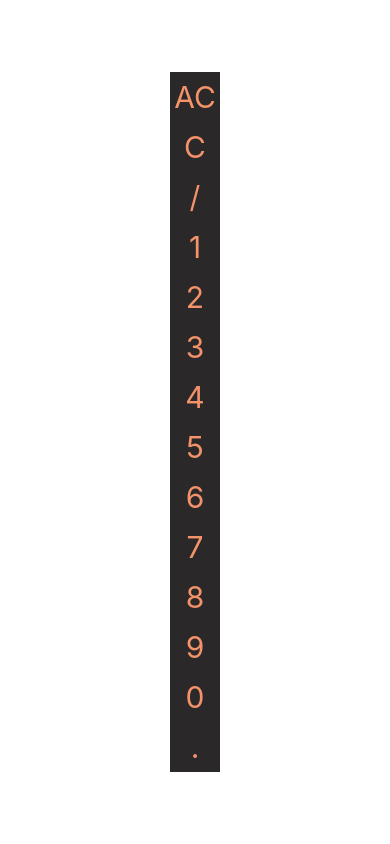
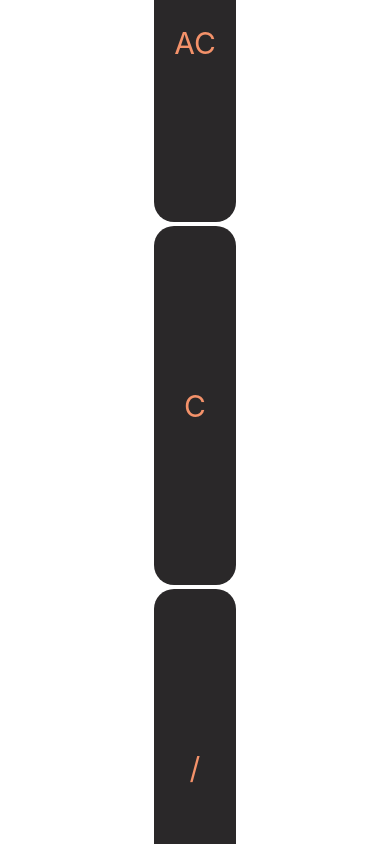
Before and after one commit to Nicolewrack23/Calculator_App, a React Native app in the folder project-calculator-app/: screen / in a window 390 px wide. Shown: the top 844 px of the page. Built offline with nearby package versions, Linux system fonts and the light colour scheme.

Commit message:
added styling for buttons and zero

```diff
--- a/project-calculator-app/components/ButtonContainer.js
+++ b/project-calculator-app/components/ButtonContainer.js
@@ -1,6 +1,18 @@
 import { Pressable, Text, StyleSheet } from "react-native";
 
 const buttons = ({ value, onButtonPress }) => {
+  if (value === "0") {
+    console.log("zero " + value);
+    return (
+      <Pressable
+        style={[styles.buttons, styles.zeroButton]}
+        onPress={onButtonPress}
+      >
+        <Text style={styles.zero}>{value}</Text>
+      </Pressable>
+    );
+  }
+
   console.log("buttons " + value);
   return (
     <Pressable style={styles.buttons} onPress={onButtonPress}>
@@ -12,15 +24,26 @@ export default buttons;
 
 const styles = StyleSheet.create({
   buttons: {
+    flexBasis: "32%",
+    display: "flex",
     color: "#faf7f8",
+    borderRadius: 20,
     backgroundColor: "#2a2829",
-    height: 50,
-    width: 50,
     justifyContent: "center",
     alignItems: "center",
+    margin: 2,
+    padding: 20,
   },
   value: {
     color: "#f4926a",
     fontSize: 30,
   },
+  zeroButton: {
+    flexGrow: 1,
+    flexBasis: "50%",
+  },
+  zero: {
+    color: "#eb4034",
+    fontSize: 30,
+  },
 });
```
